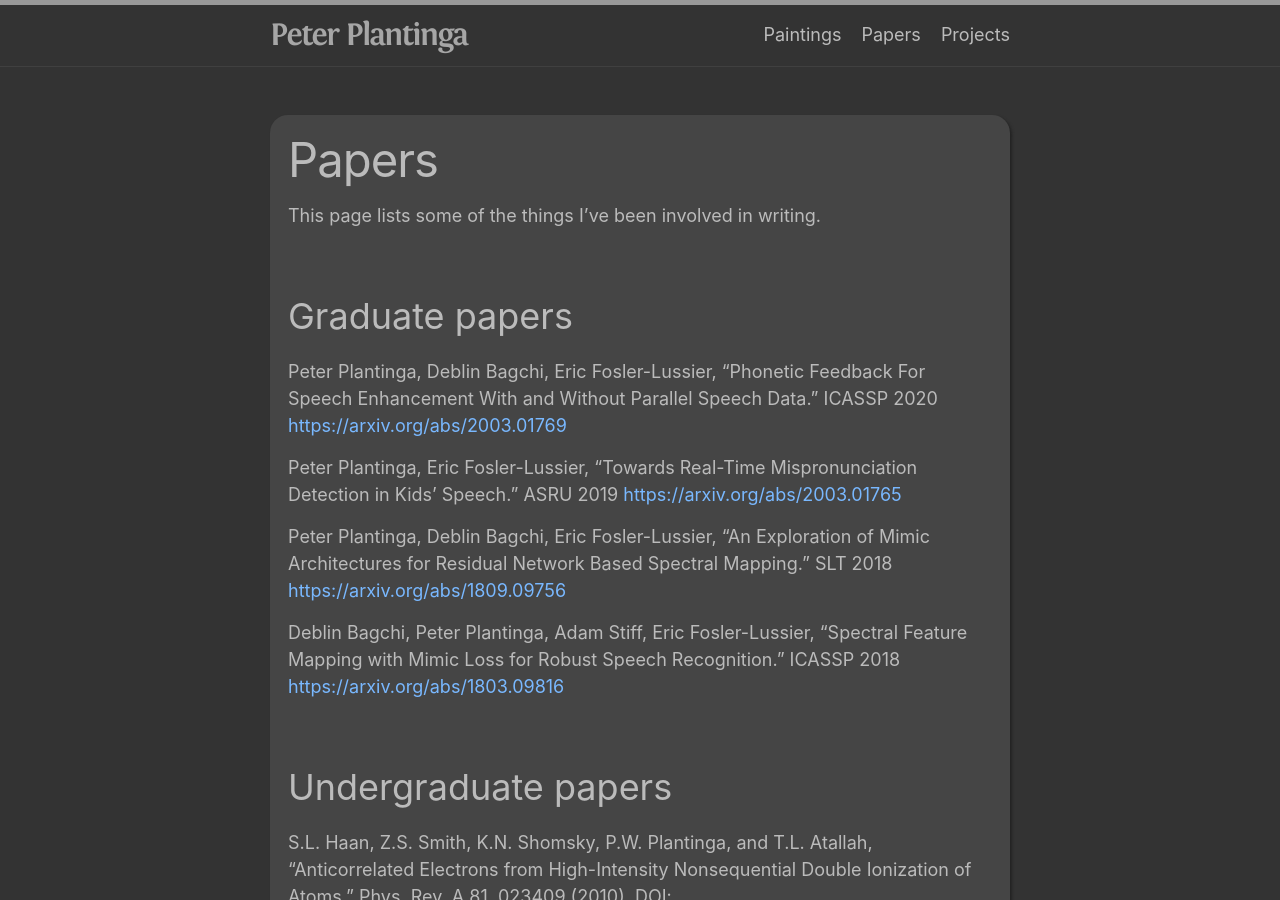
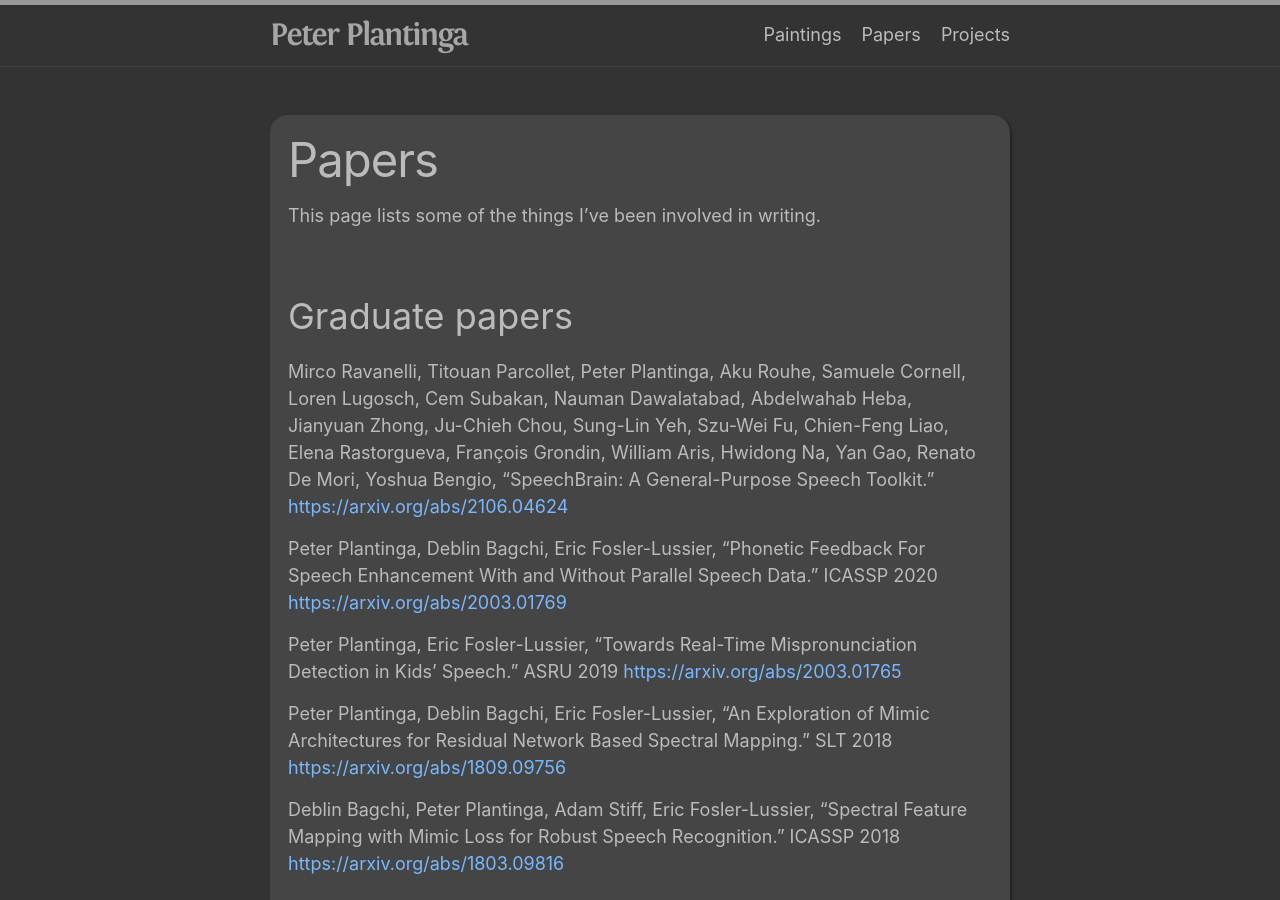
Before and after one commit to pplantinga/massey-plantinga.com, a Jekyll site: the page built from papers.md, in a window 1280 px wide and 900 px high. Built offline with Jekyll 4.4.1, drawn with Linux system fonts in a browser that asks for light colours.

Commit message:
Add SpeechBrain paper

```diff
--- a/papers.md
+++ b/papers.md
@@ -8,6 +8,12 @@ This page lists some of the things I've been involved in writing.
 
 Graduate papers
 ---------------
+Mirco Ravanelli, Titouan Parcollet, Peter Plantinga, Aku Rouhe, Samuele Cornell,
+Loren Lugosch, Cem Subakan, Nauman Dawalatabad, Abdelwahab Heba, Jianyuan Zhong,
+Ju-Chieh Chou, Sung-Lin Yeh, Szu-Wei Fu, Chien-Feng Liao, Elena Rastorgueva,
+François Grondin, William Aris, Hwidong Na, Yan Gao, Renato De Mori, Yoshua Bengio,
+"SpeechBrain: A General-Purpose Speech Toolkit."
+[https://arxiv.org/abs/2106.04624](https://arxiv.org/abs/2106.04624)
 
 Peter Plantinga, Deblin Bagchi, Eric Fosler-Lussier, "Phonetic Feedback
 For Speech Enhancement With and Without Parallel Speech Data." ICASSP 2020
```
